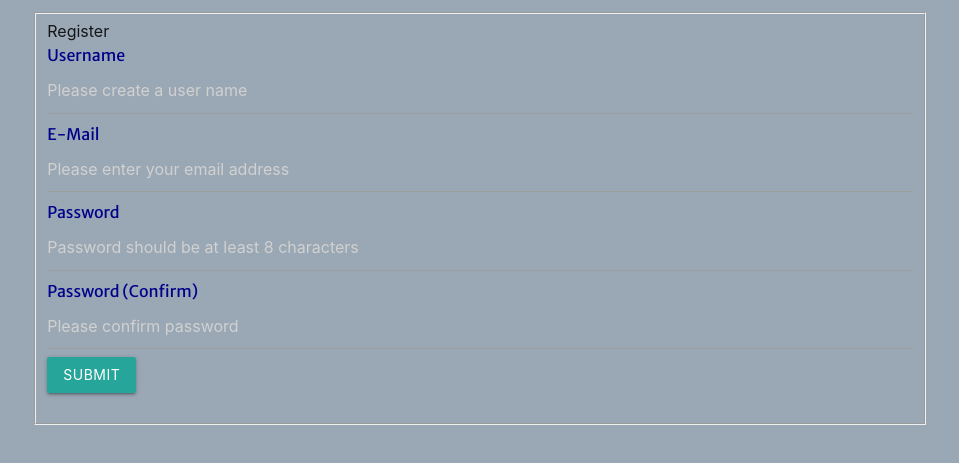
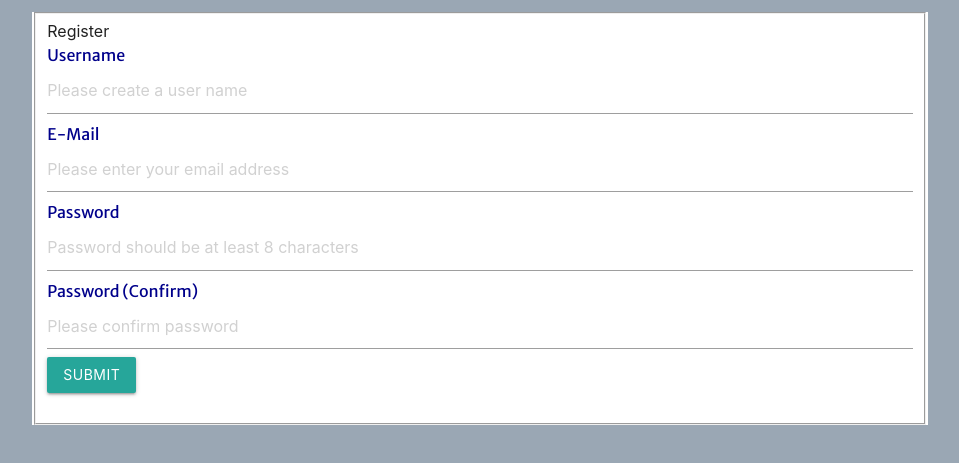
Before and after one commit to bgoudy/translate-my-pic, a website: page public/registration.html in a window 1280 px wide. Shown: the part 177-640 px from the top of the page, without its empty margins (160-1119 px from the left). Drawn offline with nearby package versions, Linux system fonts and the light colour scheme.

Commit message:
changed background color for the form in registration.html file

```diff
--- a/public/assets/css/translate-my-pic.css
+++ b/public/assets/css/translate-my-pic.css
@@ -21,7 +21,9 @@
     background-color: rgb(154, 167, 180);
     font-family: 'Merriweather Sans', sans-serif;
 }
-
+.form-horizontal {
+    background-color: white;
+}
 #register {
     font-size: medium;
 }
```
